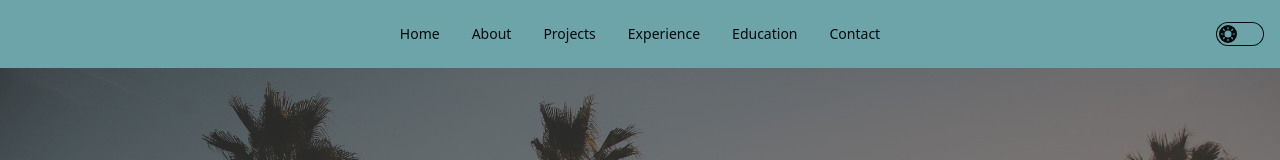
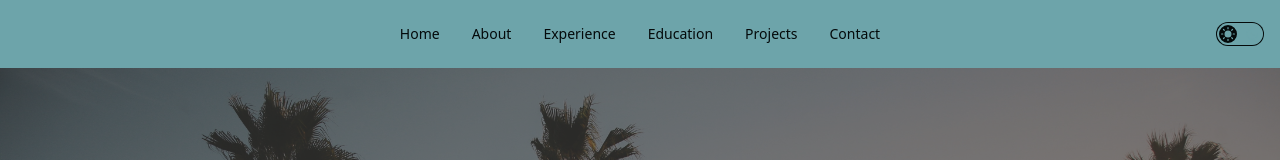
Before and after one commit to dbekinalkar/dbekinalkar.github.io, a React (Vite) app: page / in a window 1280 px wide. Shown: the top 160 px of the page. Built offline with nearby package versions, Linux system fonts and the light colour scheme.

Commit message:
Rearrange components

```diff
--- a/src/App.tsx
+++ b/src/App.tsx
@@ -151,11 +151,6 @@ function App() {
           </a>
         </li>
         <li>
-          <a href="/#projects" onClick={scrollTo("projects")}>
-            Projects
-          </a>
-        </li>
-        <li>
           <a href="/#experience" onClick={scrollTo("experience")}>
             Experience
           </a>
@@ -163,6 +158,11 @@ function App() {
         <li>
           <a href="/#education" onClick={scrollTo("education")}>
             Education
+          </a>
+        </li>
+        <li>
+          <a href="/#projects" onClick={scrollTo("projects")}>
+            Projects
           </a>
         </li>
         <li>
```
